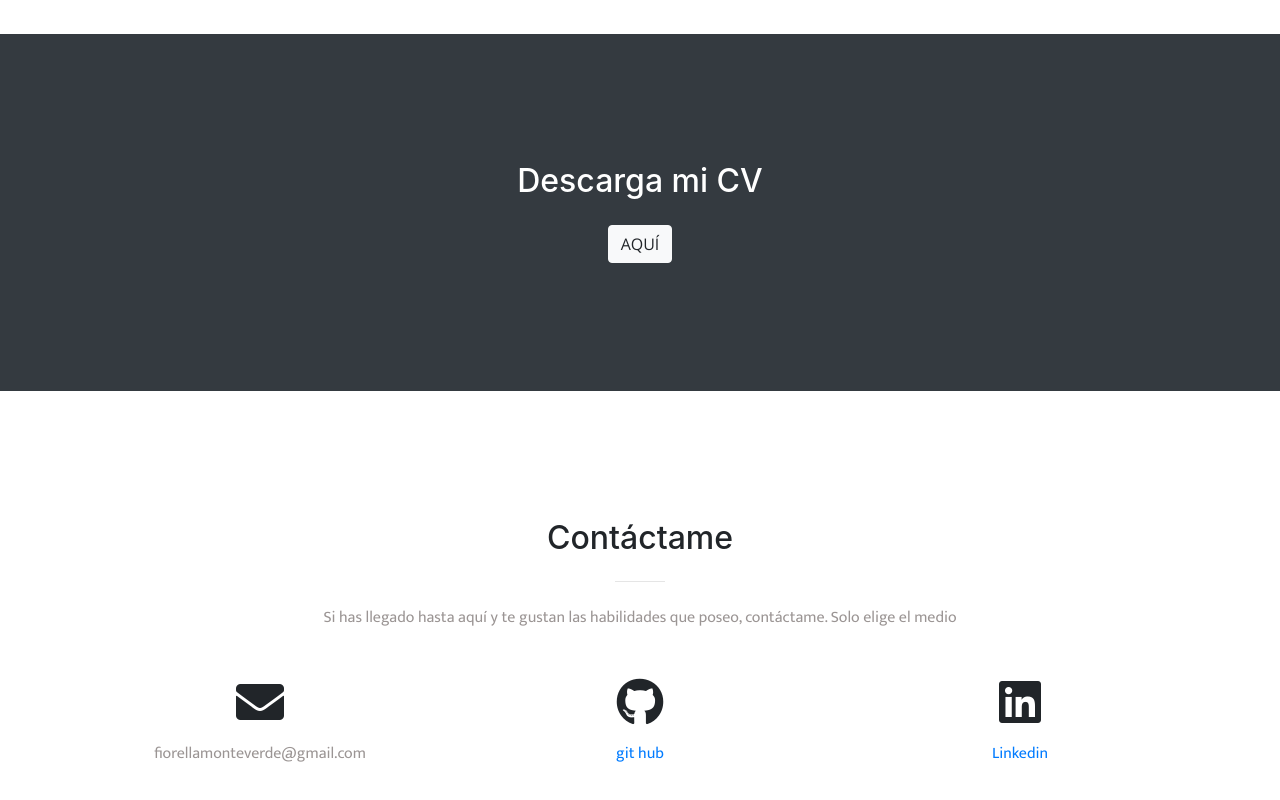
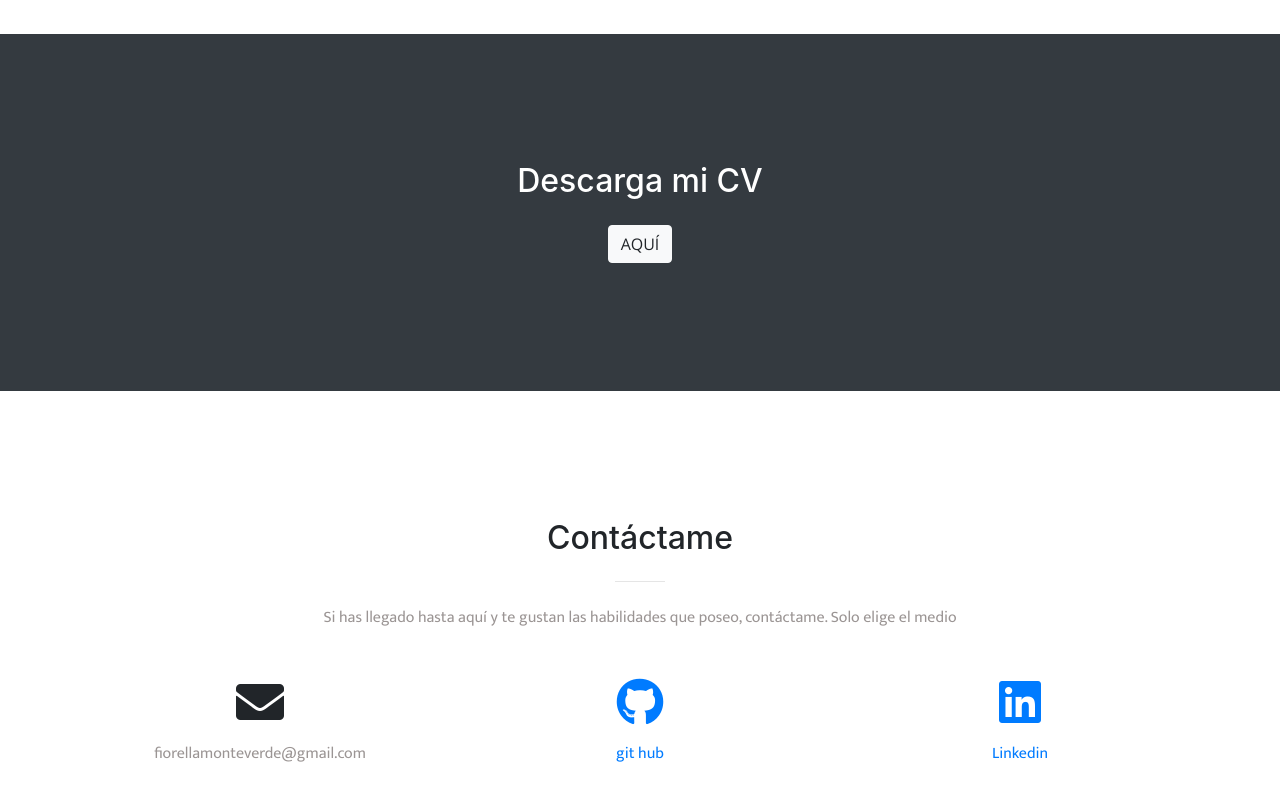
Before and after one commit to patriciamont/Portafolio-Patricia, a website with bundled scripts: page index.html in a window 1280 px wide. Shown: the part 2780-3580 px from the top of the page. Built offline with nearby package versions, Linux system fonts and the light colour scheme.

Commit message:
añadiendo link a los iconos de contactame

```diff
--- a/index.html
+++ b/index.html
@@ -250,14 +250,13 @@
           </p>
         </div>
         <div class="col-lg-4 mr-auto text-center">
-          <i class="fab fa-github fa-3x mb-3 sr-contact-2"></i>
-
+            <a href="https://github.com/patriciamont?tab=repositories"><i class="fab fa-github fa-3x mb-3 sr-contact-2"></i></a>
           <p id="gith">
             <a href="https://github.com/patriciamont?tab=repositories">git hub</a>
           </p>
         </div>
         <div class="col-lg-4 mr-auto text-center">
-          <i class="fab fa-linkedin fa-3x mb-3 sr-contact-2"></i>
+            <a href="https://www.linkedin.com/in/patricia-fiorella-monteverde-retuerto-25956716b/"><i class="fab fa-linkedin fa-3x mb-3 sr-contact-2"></i></a>
 
           <p id="git">
             <a href="https://www.linkedin.com/in/patricia-fiorella-monteverde-retuerto-25956716b/">Linkedin</a>
```
